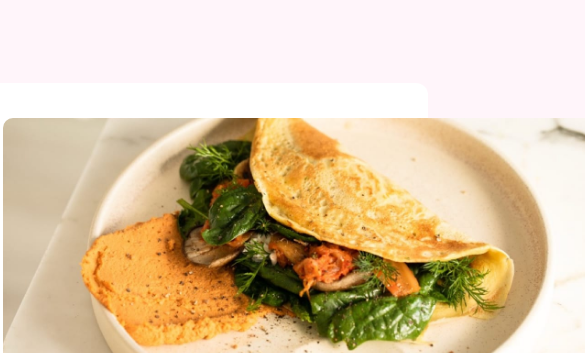
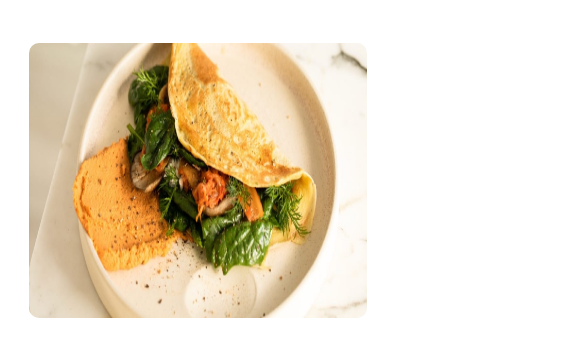
Before and after one commit to RafaelDeMello/Proejto4FrontEndMentor, a plain HTML site: page index.html in a window 390 px wide. Shown: the top 353 px of the page, 585 px wide, since content can reach past the window. Drawn offline with Linux system fonts and the light colour scheme.

Commit message:
commit4.1
Responsive design

```diff
--- a/style.css
+++ b/style.css
@@ -139,9 +139,18 @@ div.table2-4 {
 }
 
 @media(max-width: 500px) {
+    body{
+        background-color: white;
+    }
+    img{
+       max-width: 100%;
+    }
     div.div-principal {
+        margin-top: 0%;
         max-width: 100%;
         margin-right: 10px;
+        height: 2200px;
+        margin-bottom: 0%;
     }
     div.titulo{
         padding: 12px;
```
Also changed, not shown: index.html (+0 -2 lines).
